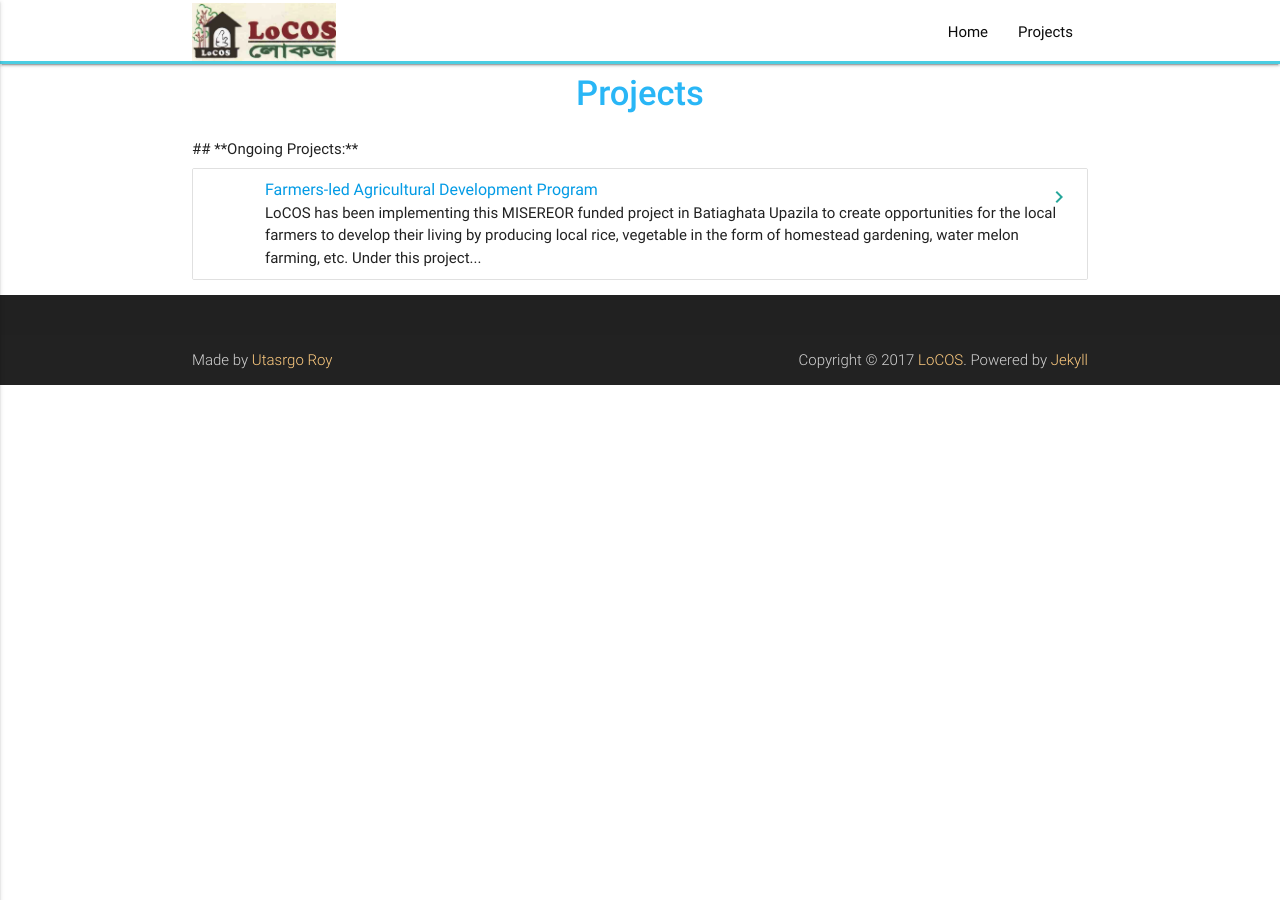
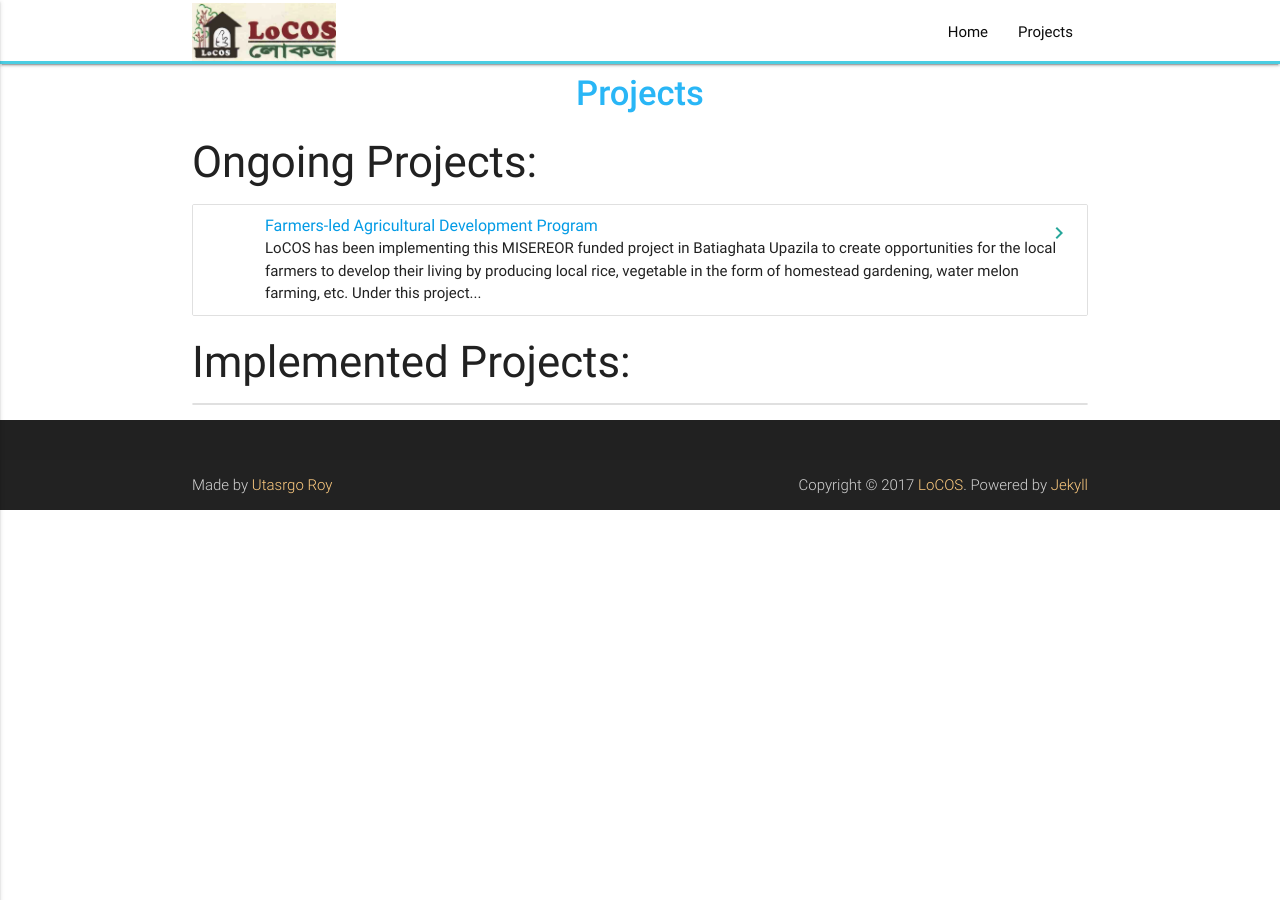
Before and after one commit to locosbd/locosbd.github.io, a Jekyll site: the page built from projects.html, in a window 1280 px wide. Built offline with Jekyll 4.4.1, drawn with Linux system fonts in a browser that asks for light colours.

Commit message:
changed projects

```diff
--- a/projects.html
+++ b/projects.html
@@ -7,7 +7,7 @@ permalink: /projects/
 
 <h1 class="page-title">{{ page.title | escape }}</h1>
 
-## **Ongoing Projects:**
+<h3>Ongoing Projects:</h3>
 
 <ul class="collection">
    {% for post in site.categories.Ongoing %}
@@ -21,3 +21,18 @@ permalink: /projects/
    </li>
    {% endfor %}
 </ul>
+
+<h3>Implemented Projects:</h3>
+
+<ul class="collection">
+   {% for post in site.categories.Implemented %}
+   <li class="collection-item avatar">
+
+          <span class="title"><a class="post-link" href="{{ post.url | relative_url }}">{{ post.title | escape }}</a></span>
+          <p>
+             {{ post.content | truncatewords: 40 }}
+          </p>
+          <a href="{{ post.url | relative_url }}" class="secondary-content"><i class="material-icons">navigate_next</i></a>
+   </li>
+   {% endfor %}
+</ul>
```
